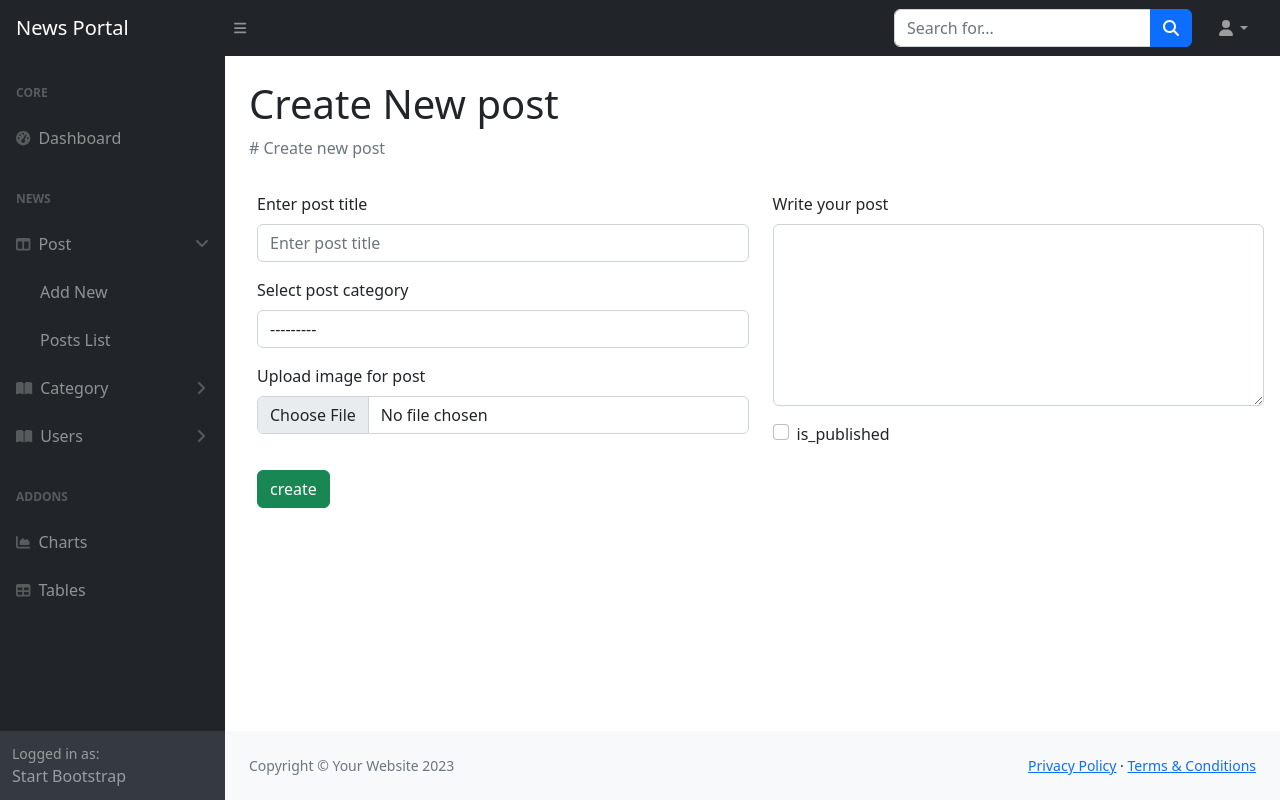
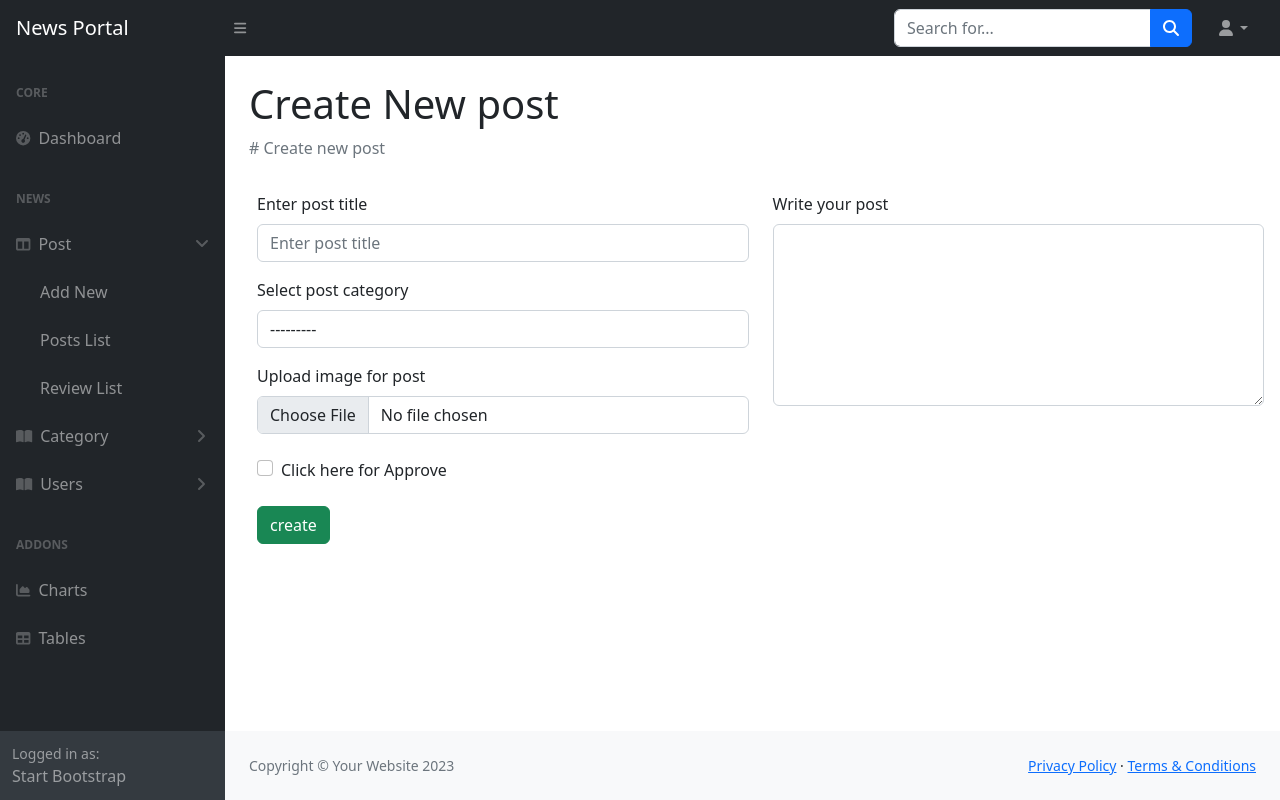
Before and after one commit to monir-bedev/newsPortal, a Django app: page /blog/create-post/ in a window 1280 px wide, after a click on "Post". Run offline with Django 5.2, Linux system fonts and the light colour scheme; the visitor is signed in with stand-in values (Sample User, id 1); data that the repository does not hold is empty; some libraries are stand-ins or nearby versions.

Commit message:
New: Post functionality complete

```diff
--- a/blog/templates/backend/post_create.html
+++ b/blog/templates/backend/post_create.html
@@ -35,14 +35,14 @@
           <div class="col-md-6" class="mb-2">
             <label for="description" class="mb-2">Write your post</label>
             {{ form.description }}
-            {% if request.user.is_superuser %}
-              <div class="d-flex" style="justify-content: start; align-items: center;">
-                {{ form.is_published }}
-                <label for="is_published" class="mt-3 mb-2 px-2">is_published</label>
-              </div>
-            {% endif %}
           </div>
         </div>
+        {% if request.user.is_superuser %}
+        <div class="d-flex" style="justify-content: start; align-items: center;">
+          {{ form.is_published }}
+          <label for="is_published" class="mt-3 mb-2 px-2">Click here for Approve</label>
+        </div>
+      {% endif %}
         <button class="btn btn-success mt-3" type="submit">
           {% if post.id %}
             update
--- a/blog/urls.py
+++ b/blog/urls.py
@@ -18,6 +18,9 @@ urlpatterns = [
     # Post List
     path('posts/', views.PostListView.as_view(), name='post_list'),
 
+    # Review Post List
+    path('review-post/', views.PostReviewList.as_view(), name='unpublished_post_list'),
+
     # New post Create
     path('create-post/', views.CreatePostView.as_view(), name='post_create'),
 
--- a/blog/views.py
+++ b/blog/views.py
@@ -1,3 +1,5 @@
+from typing import Any
+from django.db.models.query import QuerySet
 from django.urls import reverse
 from django.views import generic
 from django.contrib.messages.views import SuccessMessageMixin
@@ -39,12 +41,24 @@ class CategoryDeleteView(SuccessMessageMixin, generic.DeleteView):
     template_name = 'common/delete.html'
     success_message = 'Successfully Deleted'
 
-# create post list
+# create post list[published]
 class PostListView(generic.ListView):
     model = Post
     context_object_name = 'posts'
     paginate_by = 20
     template_name = 'backend/post_list.html'
+
+    def get_queryset(self):
+        return Post.objects.filter(is_published=True)
+
+class PostReviewList(generic.ListView):
+    model = Post
+    context_object_name = 'posts'
+    paginate_by = 20
+    template_name = 'backend/post_list.html'
+
+    def get_queryset(self):
+        return Post.objects.filter(is_published=False)
 
 # create new post
 class CreatePostView(SuccessMessageMixin, generic.CreateView):
--- a/templates/base_BE.html
+++ b/templates/base_BE.html
@@ -65,6 +65,7 @@
                         <nav class="sb-sidenav-menu-nested nav">
                             <a class="nav-link" href="{% url 'post_create' %}">Add New</a>
                             <a class="nav-link" href="{% url 'post_list' %}">Posts List</a>
+                            <a class="nav-link" href="{% url 'unpublished_post_list' %}">Review List</a>
                         </nav>
                     </div>
                     <a class="nav-link collapsed" href="#" data-bs-toggle="collapse" data-bs-target="#collapsePages"
```
